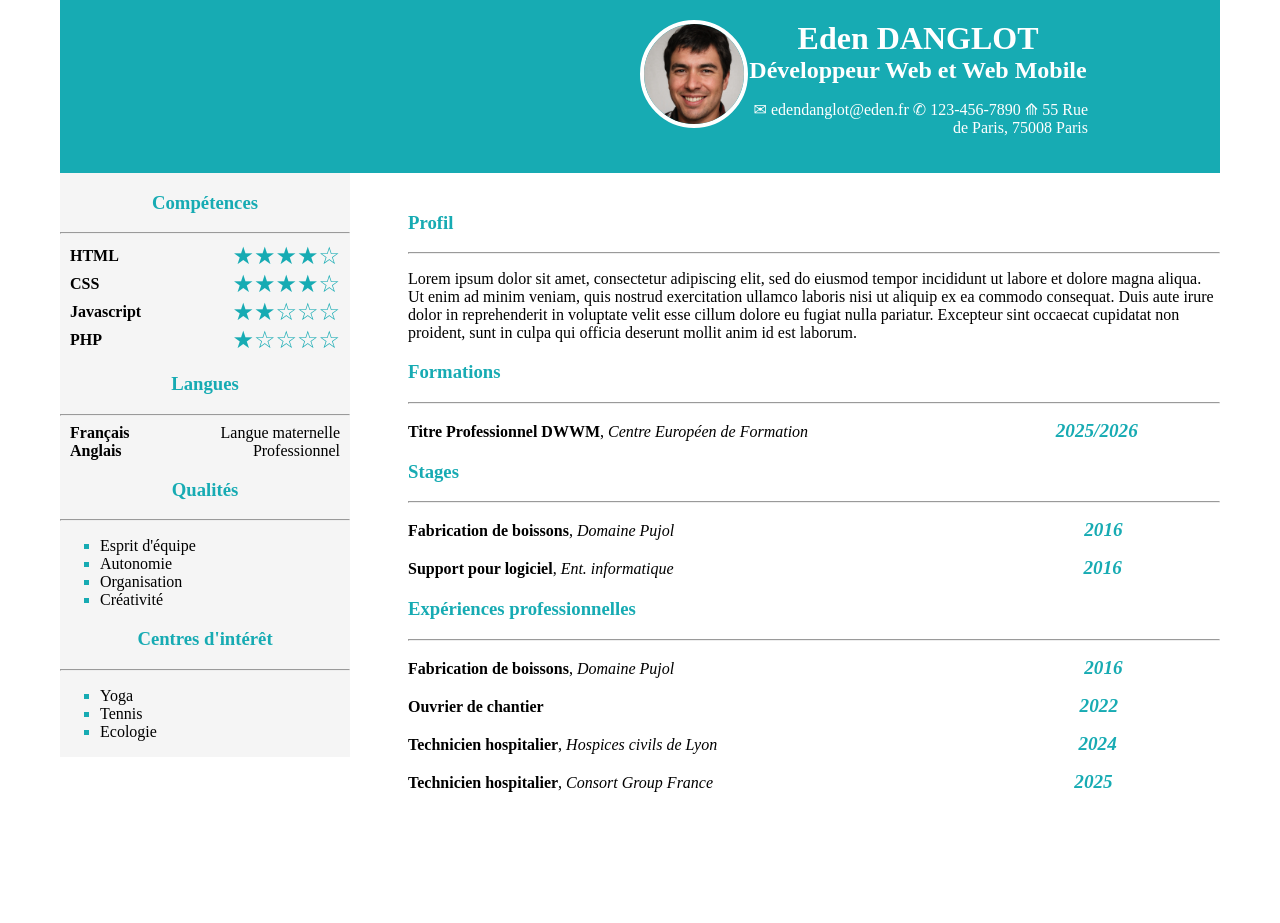
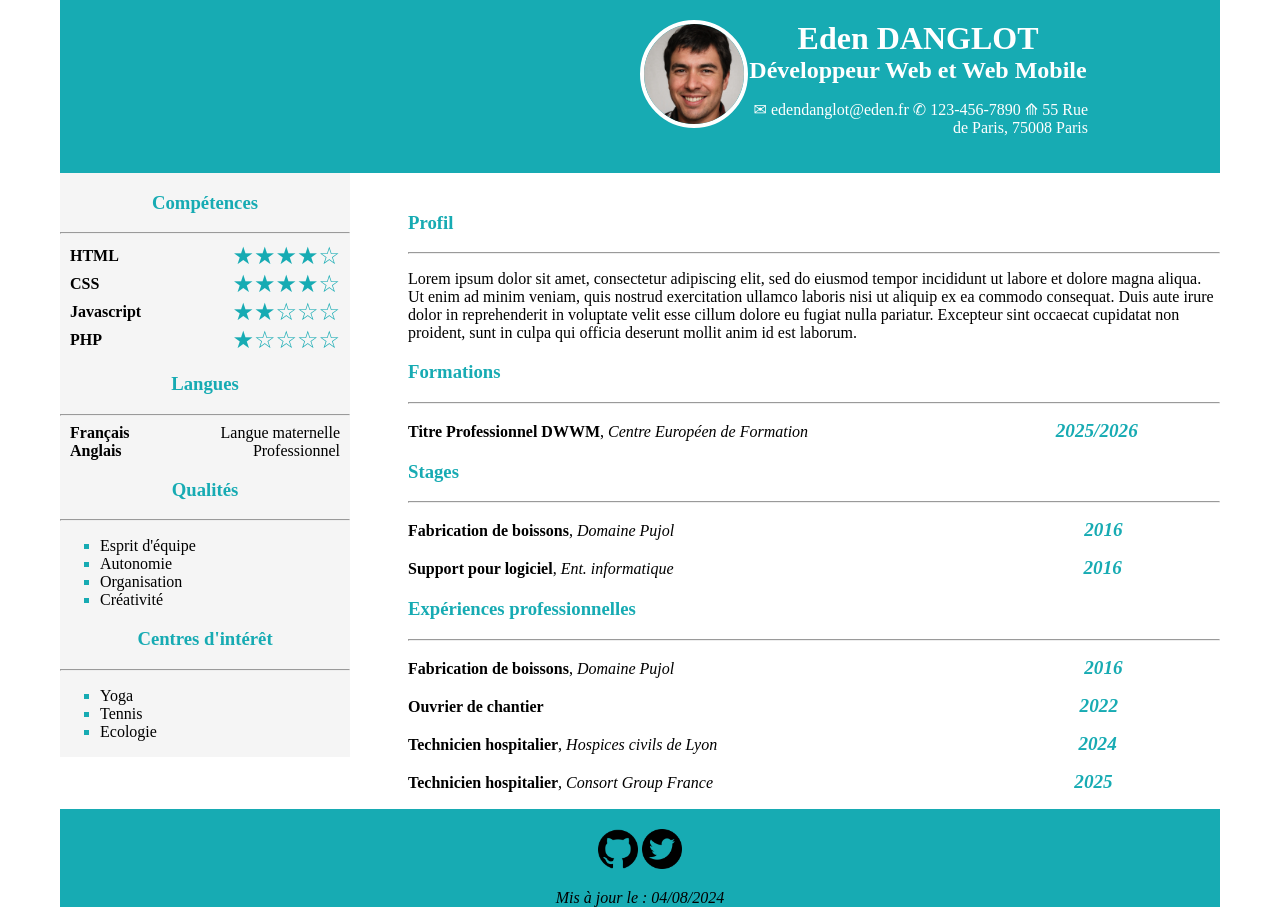
Before and after one commit to dummy1066738/cvwebdev, a plain HTML site: page index.html in a window 1280 px wide. Before the commit the page ends 809 px from the top, so only its background shows below. Drawn offline with Linux system fonts and the light colour scheme.

Commit message:
Ajout du footer

```diff
--- a/index.html
+++ b/index.html
@@ -83,7 +83,11 @@
                     <p class="profilnom"><strong>Technicien hospitalier</strong>, <i>Hospices civils de Lyon</i> <i class="date4">2024</i></p>
                     <p class="profilnom"><strong>Technicien hospitalier</strong>, <i>Consort Group France</i> <i class="date4">2025</i></p>
             </div>
+    <footer>
+        <a href="https://www.github.com/dummy1066738"><img src="./assets/images/github.png" alt="github"></a>
+        <a href="https://www.twitter.com/dummy1066738"><img src="./assets/images/twitter.png" alt="twitter"></a>
+        <p><i>Mis à jour le : 04/08/2024</i></p>
+    </footer>
     </main>
 </body>
-
 </html>
```
